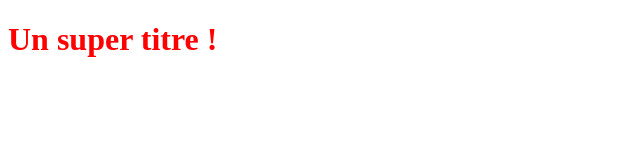
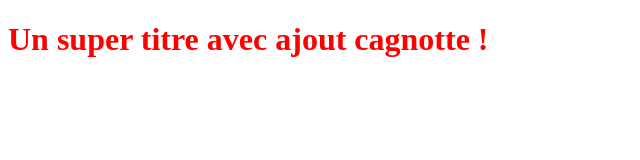
Before and after one commit to malv09/OpenclassroomsProject, a plain HTML site: page index.html in a window 1280 px wide. Shown: the whole page, without its empty margins (0-640 px from the left). Drawn offline with Linux system fonts and the light colour scheme.

Commit message:
Realisation cagnotte

```diff
--- a/index.html
+++ b/index.html
@@ -5,6 +5,6 @@
    <link rel="stylesheet" type="text/css" href="styles.css">
 </head>
 <body>
-   <h1>Un super titre !</h1>
+   <h1>Un super titre avec ajout cagnotte !</h1>
 </body>
 </html>
```
